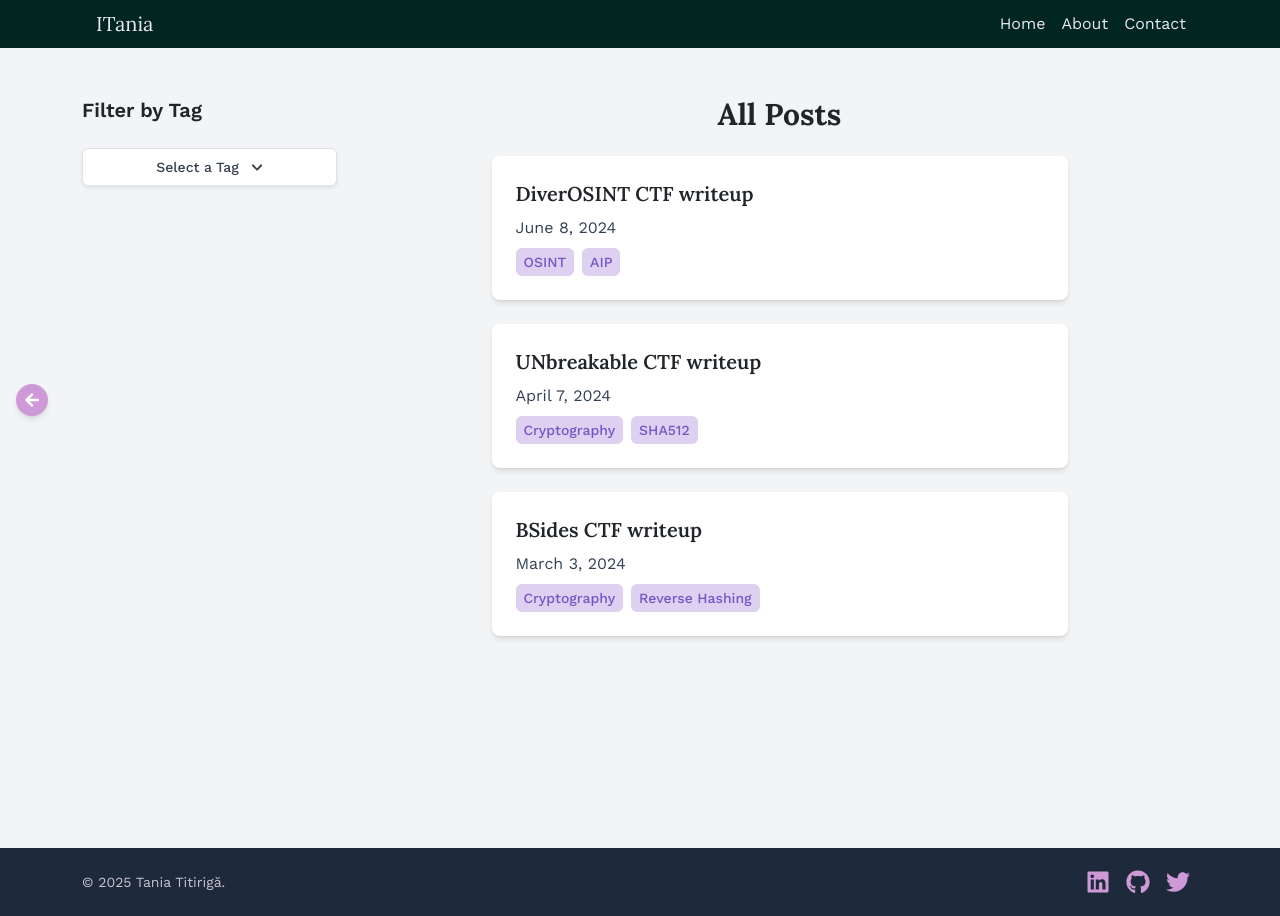
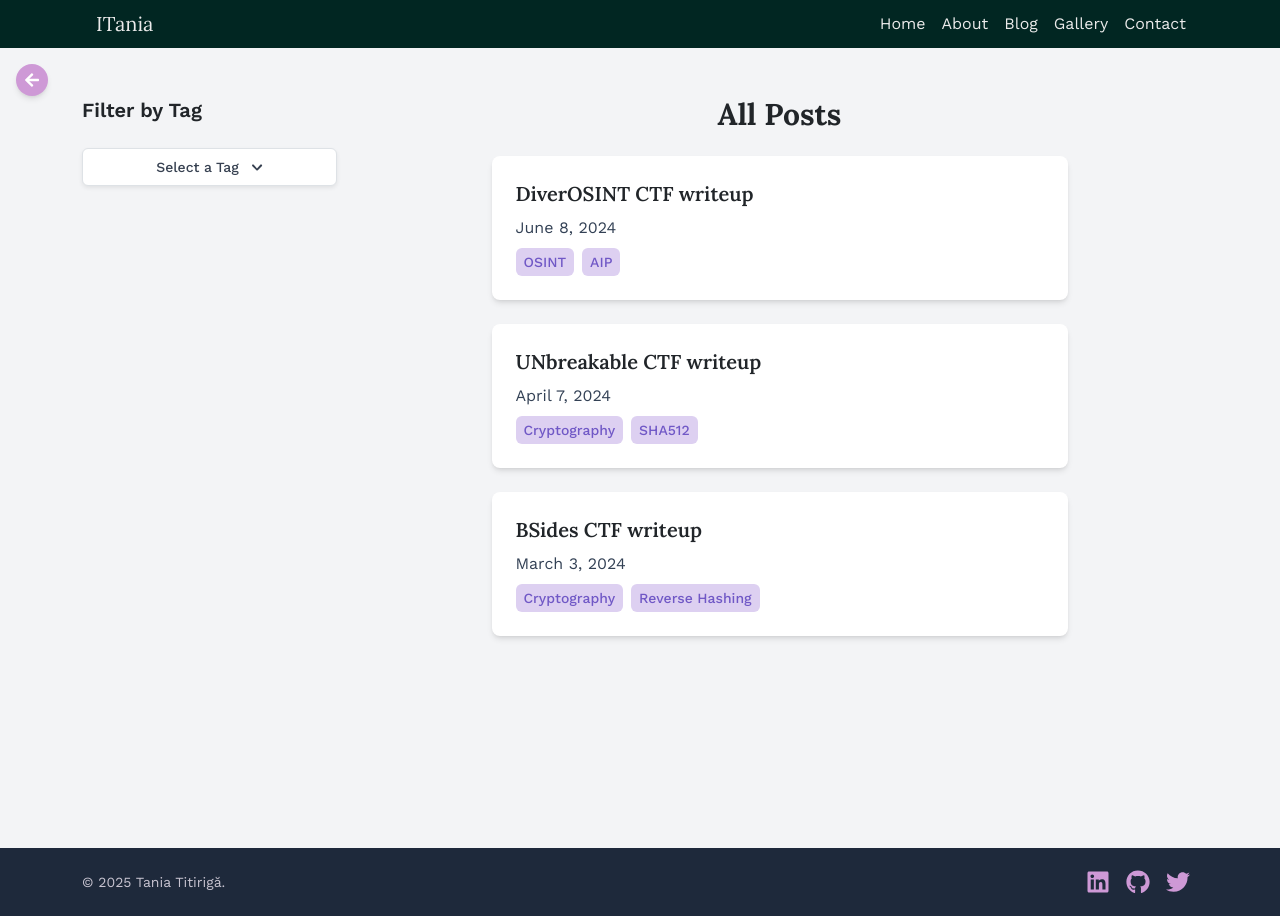
Before and after one commit to taniatitiriga/taniatitiriga.github.io, a React (Create React App) app: page /#/blog in a window 1280 px wide. Built offline with nearby package versions, Linux system fonts and the light colour scheme; a web font is replaced by a local one.

Commit message:
moved backbutton and added navbar links for UX

```diff
--- a/src/components/NavigationBar.js
+++ b/src/components/NavigationBar.js
@@ -69,6 +69,12 @@ export const NavigationBar = () => {
           <Link to="/about" className="text-platinum hover:text-africanviolet no-underline">
             About
           </Link>
+          <Link to="/blog" className="text-platinum hover:text-africanviolet no-underline">
+            Blog
+          </Link>
+          <Link to="/gallery" className="text-platinum hover:text-africanviolet no-underline">
+            Gallery
+          </Link>
 
           {/* Email Bubble */}
           <div className="relative">
@@ -110,6 +116,20 @@ export const NavigationBar = () => {
         >
           About
         </Link>
+        <Link
+          to="/blog"
+          className="block text-white py-2 pl-1 hover:bg-cambridgeblue no-underline"
+          onClick={() => setIsOpen(false)}
+        >
+          Blog
+        </Link>
+        <Link
+          to="/gallery"
+          className="block text-white py-2 pl-1 hover:bg-cambridgeblue no-underline"
+          onClick={() => setIsOpen(false)}
+        >
+          Gallery
+        </Link>
 
         {/* Email Bubble for Mobile */}
         <div className="block py-2 pl-1 hover:bg-cambridgeblue no-underline">
--- a/src/components/goBackButton.js
+++ b/src/components/goBackButton.js
@@ -13,7 +13,7 @@ const GoBackButton = ({ path }) => {
 
     return (
         <button
-            className="fixed left-4 top-1/2 transform -translate-y-1/2 bg-wisteria hover:bg-africanviolet text-white p-2 rounded-full shadow-md transition"
+            className="fixed left-4 top-20 transform -translate-y-1/2 bg-wisteria hover:bg-africanviolet text-white p-2 rounded-full shadow-md transition"
             onClick={goBack}
         >
             <FaArrowLeft />
```
